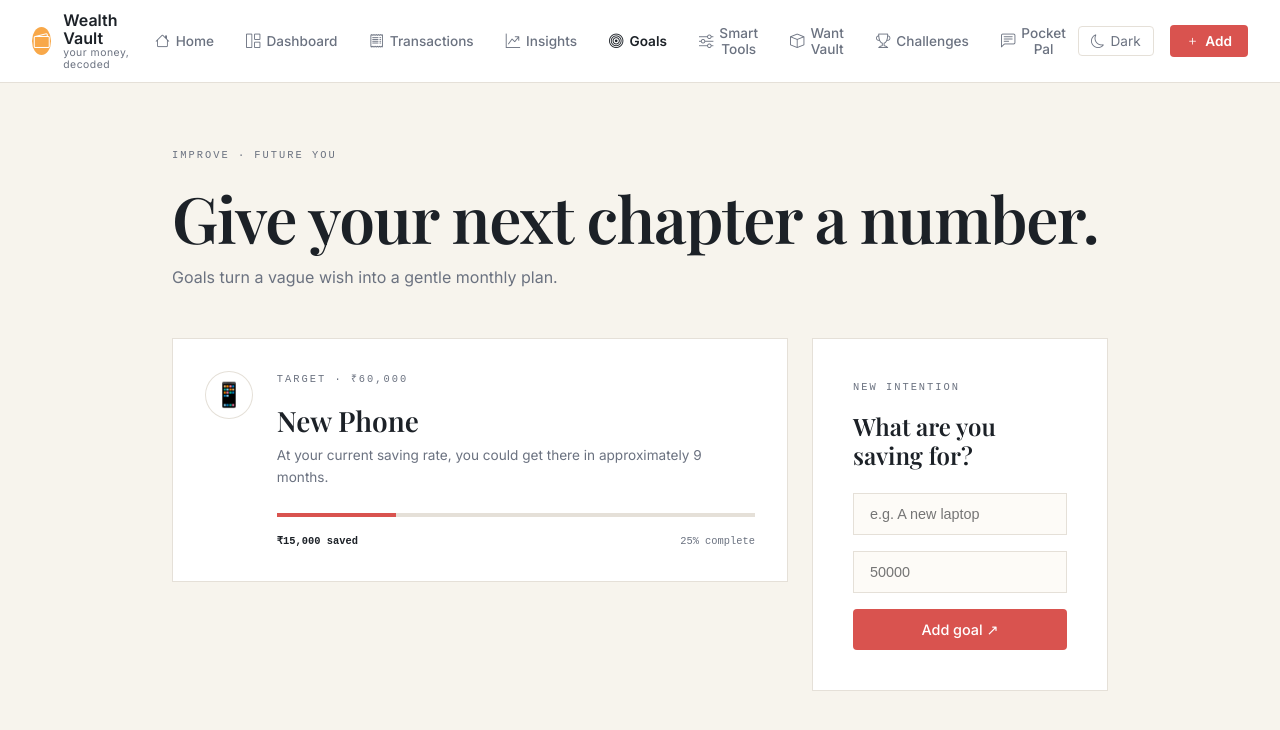
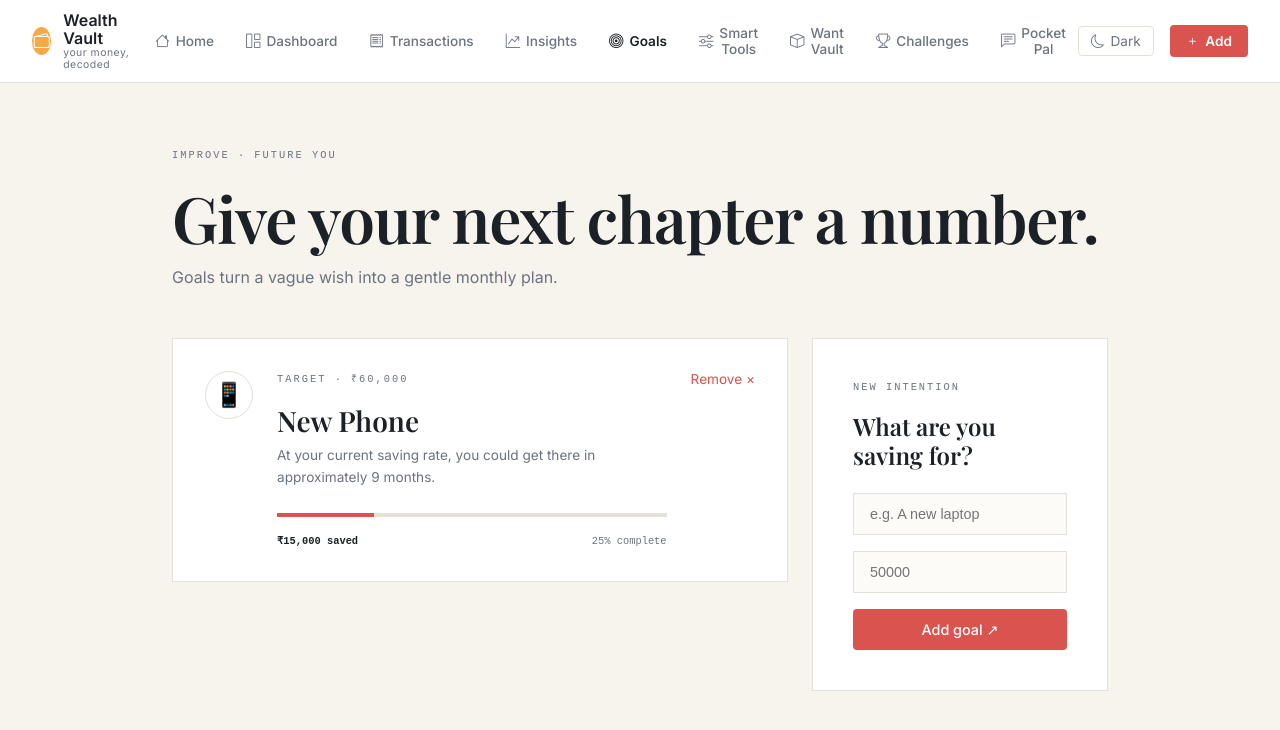
Before and after one commit to kinshukCoder-eng/Wealth-Vault, a React (Vite) app: page / in a window 1280 px wide. Both pictures are taken after a click on the button "Goals". Shown: the top 730 px of the page. Built offline with nearby package versions, Linux system fonts and the light colour scheme; a web font is replaced by a local one.

Commit message:
fix: fixed CSS of Goals

```diff
--- a/src/App.jsx
+++ b/src/App.jsx
@@ -526,6 +526,13 @@ function Goals({ state, setState }) {
     setTarget("");
   };
 
+  const deleteGoal = (id) => {
+  setState((s) => ({
+    ...s,
+    goals: (s.goals || []).filter((goal) => goal.id !== id),
+  }));
+  };
+
   const calculateProgress = (goal) => {
     if (!goal.target) return 0;
 
@@ -581,7 +588,7 @@ function Goals({ state, setState }) {
         {goal.emoji || "◌"}
       </div>
 
-                <div className="goal-copy">
+      <div className="goal-copy" style={{ flex: 1 }}>
         <span className="eyebrow">
           Target · ₹{formatMoney(goal.target)}
         </span>
@@ -605,6 +612,15 @@ function Goals({ state, setState }) {
           <b>₹{formatMoney(goal.saved)} saved</b>
           <span>{progress}% complete</span>
         </div>
+      </div>
+
+      <div className="goal-actions">
+        <button
+          className="goal-remove"
+          onClick={() => deleteGoal(goal.id)}
+        >
+          Remove ×
+        </button>
       </div>
     </section>
   );
--- a/src/index.css
+++ b/src/index.css
@@ -937,6 +937,23 @@ main {
   font-size: 1.75rem;
   margin-bottom: 0.5rem;
 }
+
+.goal-actions {
+  display: flex;
+  align-items: flex-start;
+}
+
+.goal-remove {
+  color: var(--accent-primary);
+  font-size: 0.85rem;
+  white-space: nowrap;
+  transition: opacity 0.2s ease;
+}
+
+.goal-remove:hover {
+  opacity: 0.75;
+}
+
 .progress-line {
   height: 4px;
   background: var(--border-color);
```
Lines whose indentation alone changed are shown as unchanged.
